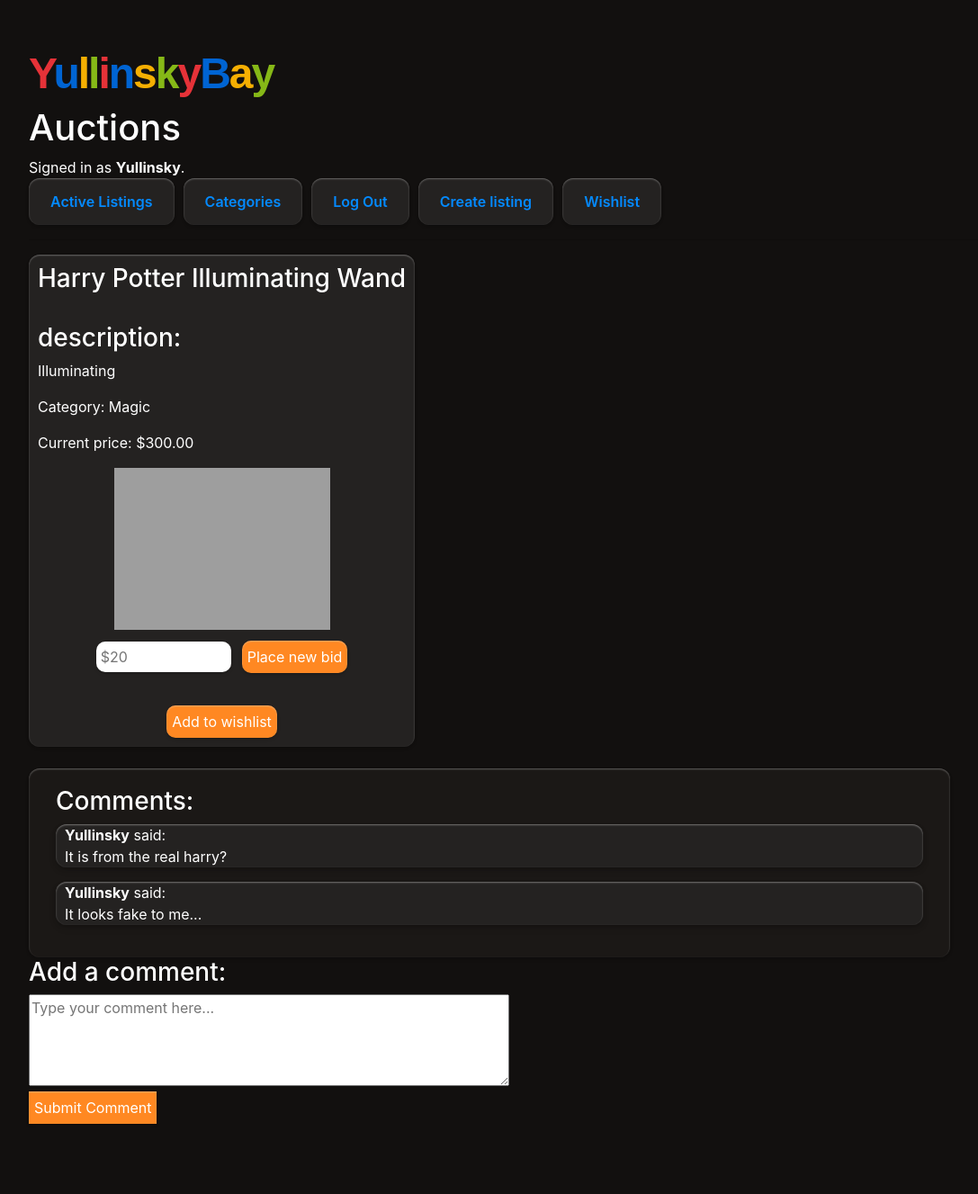
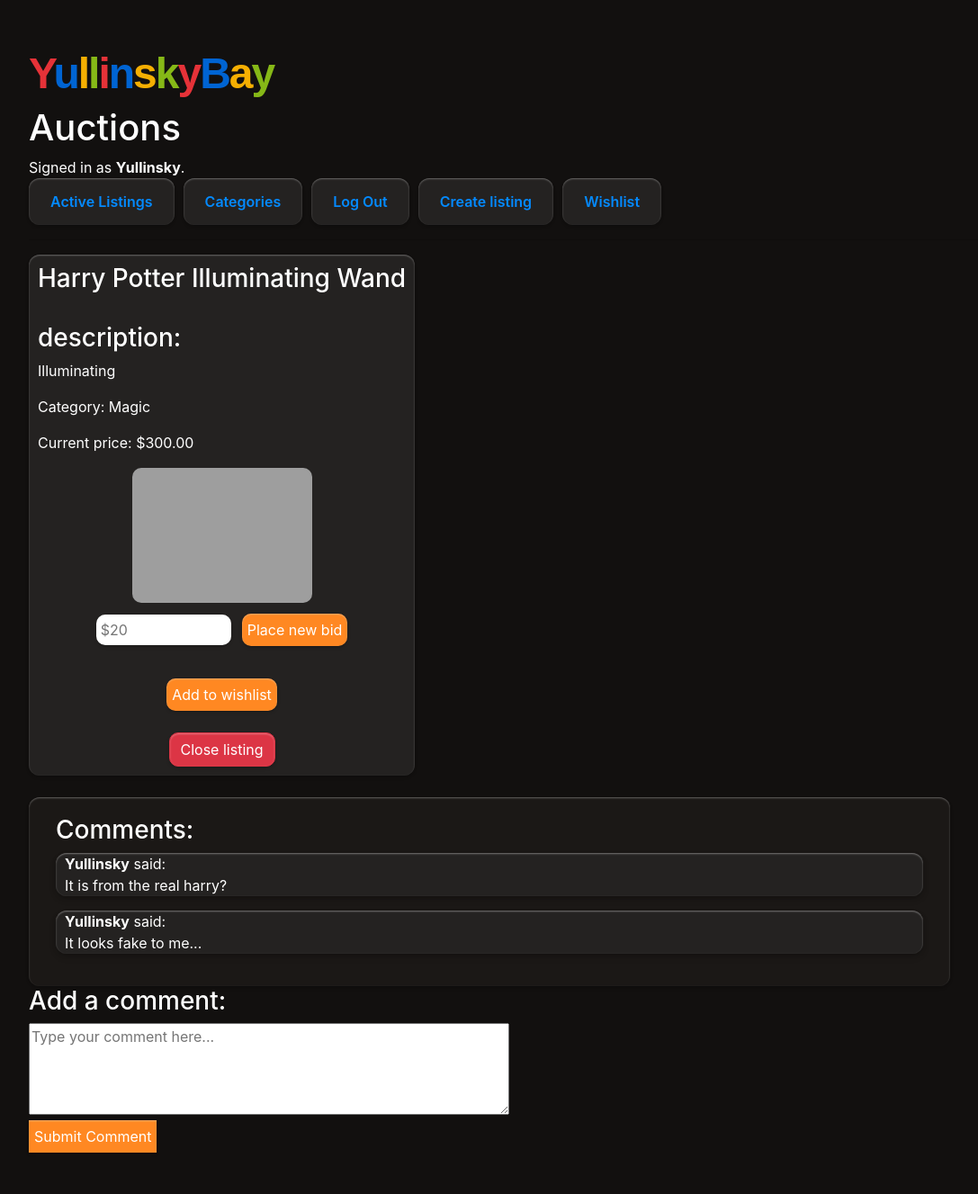
Before and after one commit to Yullinsky/commerce, a Django app: page /listing/5/ in a window 1280 px wide. Shown: the whole page at 90% size, without its empty margins (24-1111 px from the left). Before the commit the page ends 1249 px from the top, so only its background shows below. Run offline with Django 3.2, Linux system fonts and the light colour scheme; a user stored in the database is signed in; data comes from the database, SQL or seed files in the repository; some libraries are stand-ins or nearby versions; grey boxes are pictures that could not be loaded.

Commit message:
Add auction winner functionality and close auction feature
- Created migrations to add 'winner' field to Listing model.
- Updated Listing model to include winner relationship.
- Enhanced listing.html to display auction results based on winner status.
- Added close_auction view to handle auction closure and winner assignment.
- Updated URLs to include path for closing auctions.
- Adjusted styles for listing images.

```diff
--- a/auctions/models.py
+++ b/auctions/models.py
@@ -14,6 +14,7 @@ class Listing(models.Model) :
     bid_amount = models.DecimalField(max_digits=10, decimal_places=2, default=Decimal('0.00'))
     image_url = models.URLField(blank=True, null=True)
     owner = models.ForeignKey(User, on_delete=models.CASCADE, related_name="listings")
+    winner = models.ForeignKey(User,on_delete=models.SET_NULL, blank=True, null=True, related_name="auctions_won")
     category = models.CharField (max_length=100, blank=True, null=True)
     is_active = models.BooleanField (default=True)
 
--- a/auctions/static/auctions/styles.css
+++ b/auctions/static/auctions/styles.css
@@ -125,7 +125,7 @@ button:hover {
 }
 
 .listing img {
-    width: 300px;
+    max-width: 400px;
     max-height: 180px;
     object-fit: contain;
 }
--- a/auctions/templates/auctions/listing.html
+++ b/auctions/templates/auctions/listing.html
@@ -1,6 +1,20 @@
 {% extends "auctions/layout.html" %}
 
 {% block body %}
+    {% if not listing.is_active and user.is_authenticated and user == listing.winner %}
+        <div class="alert alert-success" role="alert">
+            Congratulation <strong>{{ user.username }}</strong>. You've won this auction!
+        </div>
+    {% elif not listing.is_active and not listing.winner %}
+        <div class="alert alert-success" role="alert">
+            This auction have been closed without a winner.
+        </div>
+    {% elif not listing.is_active and user != listing.winner %}
+        <div class="alert alert-success" role="alert">
+            This auction have been closed. The auction winner is <strong>{{ listing.winner.username }}</strong>.
+        </div>
+    {% endif %}
+
     <div class="listing">
         <h3>{{ listing.title }}
             {% if listing in user.wishlist.all %}
@@ -39,6 +53,14 @@
                 <button type="submit">Add to wishlist</button>
             </form>
         {% endif %}
+
+        {% if listing.is_active and user.is_authenticated and user == listing.owner %}
+            <form method="POST" action="{% url 'close-auction' listing.id %}">
+                {% csrf_token %}
+                <br>
+                <button class="btn btn-danger" type="submit">Close listing</button>
+            </form>
+        {% endif %}
     </div>
 <br>
     <div class="comments-section">
--- a/auctions/urls.py
+++ b/auctions/urls.py
@@ -8,6 +8,7 @@ urlpatterns = [
     path("logout", views.logout_view, name="logout"),
     path("register", views.register, name="register"),
     path("create-listing", views.create_listing, name="create-listing"),
+    path("listing/<int:listing_id>/close", views.close_auction, name="close-auction"),
     path("listing/<int:listing_id>/", views.listing_view, name="listing"),
     path("wishlist", views.wishlist, name="wishlist"),
     path("wishlist/<int:listing_id>/", views.toggle_wishlist, name="toggle_wishlist"),
--- a/auctions/views.py
+++ b/auctions/views.py
@@ -1,4 +1,5 @@
 from django.contrib.auth import authenticate, login, logout
+from django.contrib.auth.decorators import login_required
 from django.contrib import messages
 from django.db import IntegrityError
 from django.http import HttpResponse, HttpResponseRedirect
@@ -114,6 +115,36 @@ def create_listing(request):
         return HttpResponseRedirect(reverse("index"))
     return render(request, "auctions/create-listing.html")
 
+@login_required
+def close_auction(request, listing_id):
+    if request.method != "POST":
+        messages.error(request, "Método no permitido.")
+        return redirect("listing", listing_id=listing_id)
+
+    listing = get_object_or_404(Listing, pk=listing_id)
+
+    if request.user != listing.owner:
+        messages.error(request, "No tienes permiso para cerrar esta subasta.")
+        return redirect("listing", listing_id=listing_id)
+
+    if not listing.is_active:
+        messages.error(request, "Esta subasta ya está cerrada.")
+        return redirect("listing", listing_id=listing_id)
+
+    highest_bid = listing.bids.order_by('-amount').first()
+    listing.is_active = False
+
+    if highest_bid:
+        listing.winner = highest_bid.bidder
+        listing.bid_amount = highest_bid.amount
+        messages.success(request, f"Auction closed! The winner is {listing.winner.username} with a bid of ${listing.bid_amount}")
+    else:
+        listing.winner = None
+        messages.success(request, f"Auction closed! There were not bids")
+
+    listing.save()
+    return redirect("listing", listing_id=listing_id)
+
 def place_bid(request, listing_id):
     if request.method == "POST":
         # 1. Verificar que esté loggedo
```
Also changed, not shown: auctions/migrations/0007_listing_winner.py (added), auctions/migrations/0008_alter_listing_winner.py (added).
